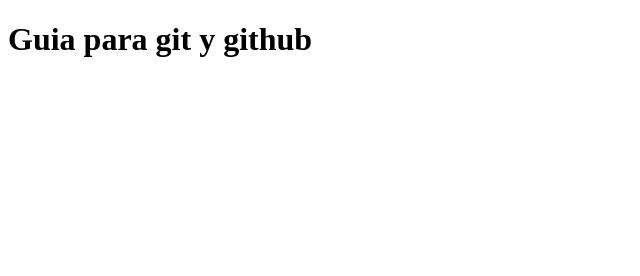
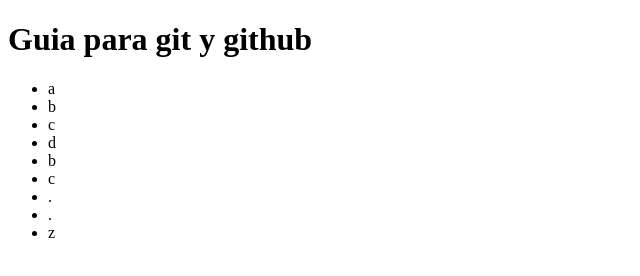
Before and after one commit to carmentenorio/proyect-prueba, a plain HTML site: page index.html in a window 1280 px wide. Shown: the whole page, without its empty margins (0-640 px from the left). Drawn offline with Linux system fonts and the light colour scheme.

Commit message:
Listando una lista del abecedario (#1)

```diff
--- a/index.html
+++ b/index.html
@@ -7,6 +7,36 @@
 </head>
 <body>
     <h1>Guia para git y github</h1>
+    <ul>
+        <li>
+            a
+        </li>
+        <li>
+            b
+        </li>
+        <li>
+            c
+        </li>
+        <li>
+            d
+        </li>
+        <li>
+            b
+        </li>
+        <li>
+            c
+        </li>
+        <li>
+            .
+        </li>
+        <li>
+            .
+        </li>
+        <li>
+            z
+        </li>
+
+    </ul>
     <h2></h2>
 </body>
 </html>
```
